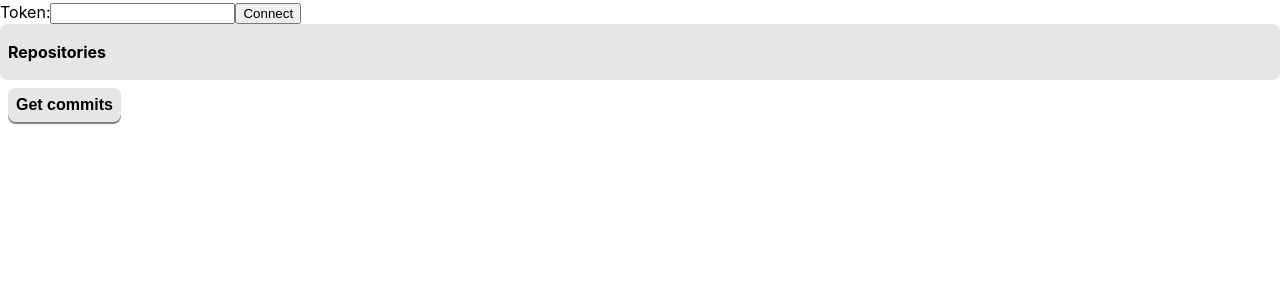
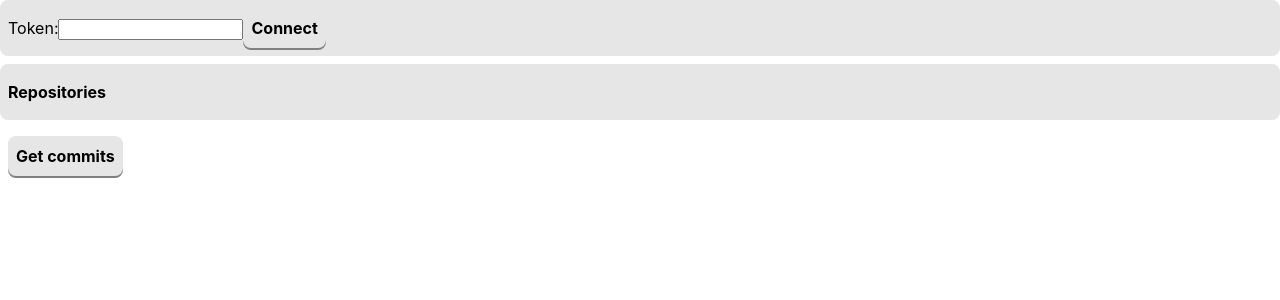
Before and after one commit to lawfx/pan-protocol, a React (Vite) app: page / in a window 1280 px wide. Shown: the top 300 px of the page. Built offline with nearby package versions, Linux system fonts and the light colour scheme.

Commit message:
changed style for listed repos, simplified repo state a bit

```diff
--- a/src/App.tsx
+++ b/src/App.tsx
@@ -5,8 +5,9 @@ import { GitHubContext } from './GithubProvider/GithubProvider';
 import Repositories from './Repositories/Repositories';
 import Login from './Login/Login';
 import Commits from './Commits/Commits';
+import styled from 'styled-components';
 
-function App() {
+export default function App() {
 
   // const [config, setConfig] = React.useState<ConfigModel>({
   //   randomHours: true,
@@ -18,8 +19,7 @@ function App() {
   //   }
   // });
 
-  const [repos, setRepos] = React.useState<any[]>([]);
-  const [selectedRepos, setSelectedRepos] = React.useState<string[]>([]);
+  const [repos, setRepos] = React.useState<{ repo: any, selected: boolean }[]>([]);
   const [commits, setCommits] = React.useState<Map<string, any[]>>(new Map());
 
   const { user, getRepos } = React.useContext(GitHubContext);
@@ -28,11 +28,13 @@ function App() {
   //   setConfig(JSON.parse(e.target.value));
   // }
 
+  console.log(repos);
+
   React.useEffect(() => {
     async function fetchRepos() {
       const t = await getRepos();
       if (!!t?.data) {
-        setRepos(t.data);
+        setRepos(t.data.map((d: any) => ({ repo: d, selected: false })));
         console.log(t.data);
       }
     }
@@ -42,24 +44,34 @@ function App() {
 
 
   function selectRepo(id: string) {
-    setSelectedRepos(repos => [...repos, id]);
+    setRepos(repos => repos.map(r => {
+      if (r.repo.id === id) return { repo: r.repo, selected: true };
+      return r;
+    }));
   }
 
   function unselectRepo(id: string) {
-    setSelectedRepos(repos => repos.filter(r => r !== id));
+    setRepos(repos => repos.map(r => {
+      if (r.repo.id === id) return { repo: r.repo, selected: false };
+      return r;
+    }));
   }
 
   return (
-    <>
+    <Wrapper>
       <Login />
       <Repositories repos={repos} selectRepo={selectRepo} unselectRepo={unselectRepo} />
-      <Commits repos={repos.filter(r => selectedRepos.includes(r.id)).map(r => r.full_name)} commits={commits} setCommits={setCommits} />
+      <Commits repos={repos.filter(r => r.selected).map(r => r.repo.full_name)} commits={commits} setCommits={setCommits} />
       {/* <div>
         <Config config={JSON.stringify(config, null, 2)} setConfig={handleConfigChange} />
       </div> */}
 
-    </>
+    </Wrapper>
   )
 }
 
-export default App;
+const Wrapper = styled.main`
+  display: flex;
+  flex-direction: column;
+  gap: 8px;
+`;
--- a/src/Button/Button.tsx
+++ b/src/Button/Button.tsx
@@ -1,10 +1,10 @@
 import { ReactNode } from "react";
 import styled from "styled-components";
 
-export default function Button({ children, onClick }: { children: ReactNode, onClick: () => void }) {
+export default function Button({ children, onClick, ...rest }: { children: ReactNode, onClick: () => void, [key: string]: any }) {
 
   return (
-    <StyledButton type='button' onClick={onClick}>{children}</StyledButton>
+    <StyledButton type='button' onClick={onClick} {...rest}>{children}</StyledButton>
   );
 }
 
--- a/src/Commits/Commits.tsx
+++ b/src/Commits/Commits.tsx
@@ -21,13 +21,14 @@ export default function Commits({ repos, commits, setCommits }: { repos: string[
         [...commits].map(([repo, comms]) => (
           <React.Fragment key={repo}>
             <h5>{repo}</h5>
-            <CommitsWrapper>
+            {!comms.length && <p>No commits for {repo}</p>}
+            {!!comms.length && <CommitsWrapper>
               {
                 comms.map(c => (
                   <Commit key={c.sha} commit={c} />
                 ))
               }
-            </CommitsWrapper>
+            </CommitsWrapper>}
           </React.Fragment>
         )
         )
--- a/src/Login/Login.tsx
+++ b/src/Login/Login.tsx
@@ -1,6 +1,7 @@
 import React from "react";
 import { GitHubContext } from "../GithubProvider/GithubProvider";
 import styled from "styled-components";
+import Button from "../Button/Button";
 
 export default function Login() {
 
@@ -8,7 +9,7 @@ export default function Login() {
   const { connect, user } = React.useContext(GitHubContext);
 
   return (
-    <>
+    <Wrapper>
       {user &&
         <LoggedInUser>
           <Avatar>
@@ -26,12 +27,18 @@ export default function Login() {
           value={token}
           onChange={e => setToken(e.target.value)}
         />
-        <button disabled={!!user} type='button' onClick={() => connect(token)}>Connect</button>
+        <Button disabled={!!user} type='button' onClick={() => connect(token)}>Connect</Button>
       </div>
       }
-    </>
+    </Wrapper>
   );
 }
+
+const Wrapper = styled.div`
+  padding: 8px;
+  background-color: hsl(0deg, 0%, 90%);
+  border-radius: 8px;
+`;
 
 const LoggedInUser = styled.div`
   background-color: hsl(106deg, 67%, 43%);
--- a/src/Repositories/Repositories.tsx
+++ b/src/Repositories/Repositories.tsx
@@ -1,22 +1,24 @@
 import styled from "styled-components";
 
 export default function Repositories({ repos, selectRepo, unselectRepo }: { repos: any[], selectRepo: (id: string) => void, unselectRepo: (id: string) => void }) {
+
+  function handleClickRepo(id: string) {
+    const repo = repos.find(r => r.repo.id === id);
+    if (repo.selected) {
+      unselectRepo(id);
+    }
+    else {
+      selectRepo(id);
+    }
+  }
 
   return (
     <Wrapper>
       <ReposLabel>Repositories</ReposLabel>
       <Repos>
         {repos.map(r => (
-          <Repo key={r.id}>
-            <input type="checkbox" id={r.full_name} name={r.full_name} onChange={e => {
-              if (e.target.checked) {
-                selectRepo(r.id);
-              }
-              else {
-                unselectRepo(r.id);
-              }
-            }} />
-            <label htmlFor={r.full_name}>{r.full_name}</label>
+          <Repo type='button' selected={r.selected} key={r.repo.id} onClick={() => handleClickRepo(r.repo.id)}>
+            {r.repo.full_name}
           </Repo>
         ))}
       </Repos>
@@ -42,9 +44,11 @@ const Repos = styled.section`
   gap: 8px;
 `;
 
-const Repo = styled.div`
+const Repo = styled.button<{ selected: boolean }>`
   padding: 8px;
+  background-color: ${p => (p.selected ? 'green' : 'initial')};
   border: 2px solid hsl(0deg 0% 50%);
   border-radius: 8px;
   box-shadow: 2px 2px 0 hsl(0deg 0% 50%);
+  cursor: pointer;
 `;
--- a/src/index.css
+++ b/src/index.css
@@ -29,3 +29,8 @@ h1 {
   font-size: 3.2em;
   line-height: 1.1;
 }
+
+button {
+  all: unset;
+  outline: revert;
+}
```
